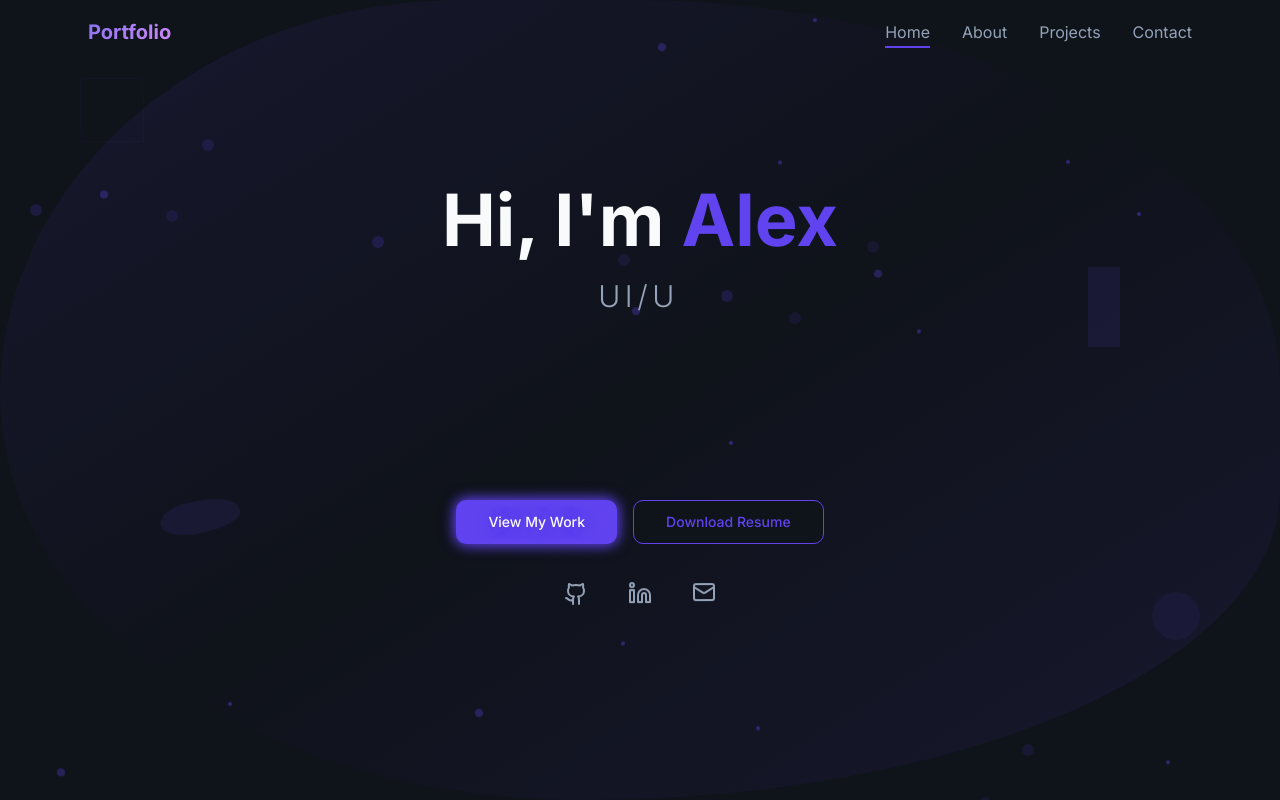
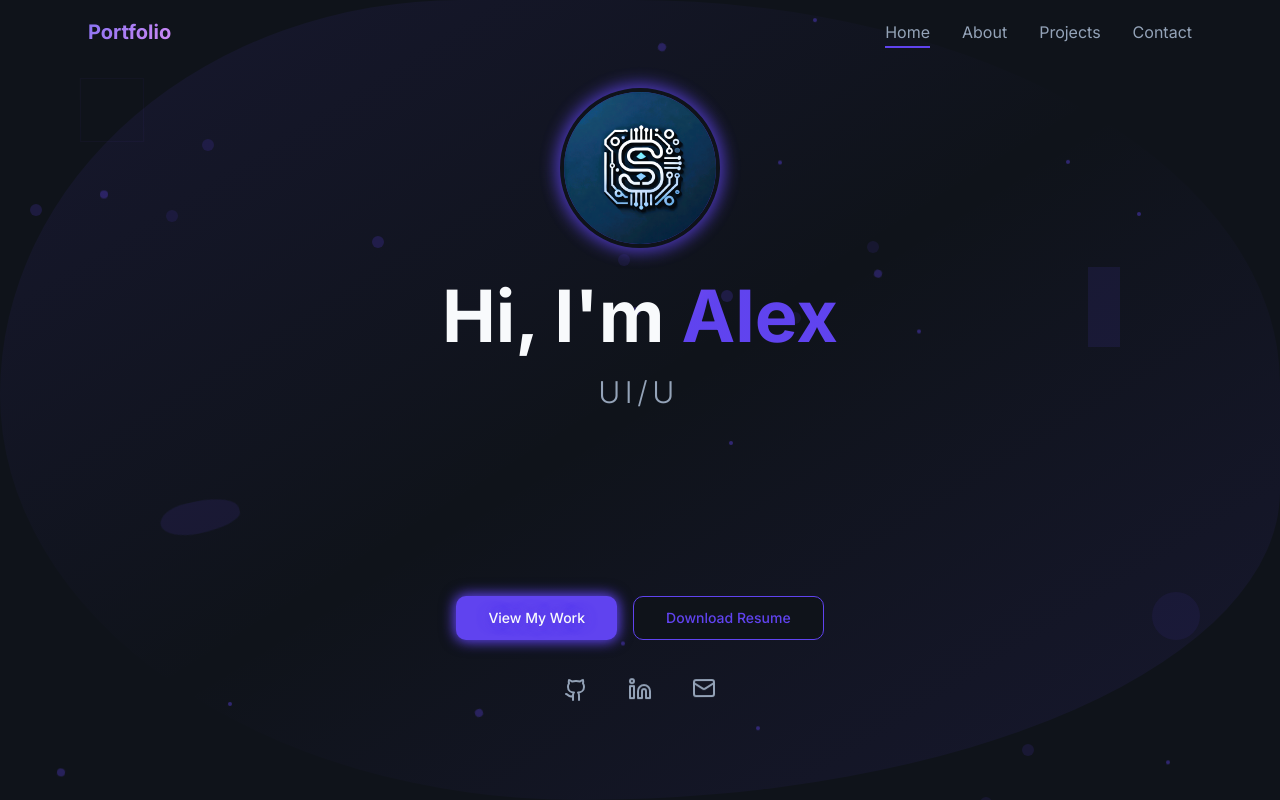
Before and after one commit to Fugitive-1640/digital-show-space, a React (Vite) app: page / in a window 1280 px wide. Built offline with nearby package versions, Linux system fonts and the light colour scheme.

Commit message:
Add unique visual elements
Enhance the portfolio with unique visual elements and animations to make it stand out.

```diff
--- a/src/components/Hero.tsx
+++ b/src/components/Hero.tsx
@@ -87,6 +87,32 @@ export const Hero = () => {
       />
 
       <div className="text-center space-y-8 z-10 max-w-4xl px-6">
+        {/* Profile Image/Logo Section */}
+        <div className="flex justify-center mb-8 opacity-0 animate-[fadeInUp_1s_ease-out_0.1s_forwards]">
+          <div className="relative group">
+            {/* Rotating border effect */}
+            <div className="absolute -inset-1 bg-gradient-to-r from-primary via-accent to-primary rounded-full blur opacity-75 group-hover:opacity-100 transition duration-1000 group-hover:duration-200 animate-[spin_3s_linear_infinite]"></div>
+
+            {/* Profile image container */}
+            <div className="relative w-32 h-32 md:w-40 md:h-40 rounded-full overflow-hidden border-4 border-background transform transition-all duration-500 group-hover:scale-110 hover-glow magnetic-hover">
+              <img
+                src="/lovable-uploads/0afa7303-3e33-47bb-9162-6e0152af65b1.png"
+                alt="Profile"
+                className="w-full h-full object-cover animated-gradient-overlay"
+              />
+
+              {/* Overlay effect */}
+              <div className="absolute inset-0 bg-gradient-to-t from-primary/20 via-transparent to-accent/20 opacity-0 group-hover:opacity-100 transition-opacity duration-500"></div>
+
+              {/* Floating tech elements around the image */}
+              <div className="absolute -top-2 -right-2 w-6 h-6 bg-primary rounded-full animate-ping opacity-75"></div>
+              <div className="absolute -bottom-2 -left-2 w-4 h-4 bg-accent rounded-full animate-pulse"></div>
+              <div className="absolute top-1/2 -right-4 w-2 h-2 bg-primary/60 rounded-full floating-element"></div>
+              <div className="absolute top-1/4 -left-4 w-3 h-3 bg-accent/60 rounded-full wiggle-animation"></div>
+            </div>
+          </div>
+        </div>
+
         <div className="space-y-4">
           <h1 className="text-5xl md:text-7xl font-bold opacity-0 animate-[fadeInUp_1s_ease-out_0.2s_forwards] hover-glow">
             Hi, I'm <span className="animated-gradient-text inline-block wiggle-animation">Alex</span>
--- a/src/index.css
+++ b/src/index.css
@@ -1,4 +1,3 @@
-
 @tailwind base;
 @tailwind components;
 @tailwind utilities;
@@ -519,3 +518,144 @@
 .stagger-delay-3 { animation-delay: 0.3s; }
 .stagger-delay-4 { animation-delay: 0.4s; }
 .stagger-delay-5 { animation-delay: 0.5s; }
+
+/* Unique profile image animations */
+.animated-gradient-overlay {
+  position: relative;
+}
+
+.animated-gradient-overlay::before {
+  content: '';
+  position: absolute;
+  top: 0;
+  left: -100%;
+  width: 100%;
+  height: 100%;
+  background: linear-gradient(90deg, transparent, rgba(255, 255, 255, 0.2), transparent);
+  transition: left 0.5s;
+}
+
+.animated-gradient-overlay:hover::before {
+  left: 100%;
+}
+
+/* Tech-inspired hexagonal pattern overlay */
+.tech-pattern {
+  background-image:
+    radial-gradient(circle at 25px 25px, hsl(var(--primary) / 0.1) 2%, transparent 50%),
+    radial-gradient(circle at 75px 75px, hsl(var(--accent) / 0.1) 2%, transparent 50%);
+  background-size: 100px 100px;
+  animation: techPattern 20s linear infinite;
+}
+
+@keyframes techPattern {
+  0% { background-position: 0 0, 50px 50px; }
+  100% { background-position: 100px 100px, 150px 150px; }
+}
+
+/* Circuit board inspired animation */
+.circuit-animation {
+  background: linear-gradient(90deg,
+    transparent 0%,
+    hsl(var(--primary) / 0.3) 50%,
+    transparent 100%);
+  background-size: 200% 100%;
+  animation: circuitFlow 3s ease-in-out infinite;
+}
+
+@keyframes circuitFlow {
+  0%, 100% { background-position: -200% 0; }
+  50% { background-position: 200% 0; }
+}
+
+/* Enhanced rotating border */
+@keyframes spinGlow {
+  0% {
+    transform: rotate(0deg);
+    filter: hue-rotate(0deg);
+  }
+  100% {
+    transform: rotate(360deg);
+    filter: hue-rotate(360deg);
+  }
+}
+
+/* Profile image specific enhancements */
+.profile-container {
+  position: relative;
+}
+
+.profile-container::after {
+  content: '';
+  position: absolute;
+  top: -50%;
+  left: -50%;
+  width: 200%;
+  height: 200%;
+  background: conic-gradient(
+    from 0deg,
+    transparent,
+    hsl(var(--primary) / 0.1),
+    transparent,
+    hsl(var(--accent) / 0.1),
+    transparent
+  );
+  animation: conicSpin 8s linear infinite;
+  z-index: -1;
+  border-radius: 50%;
+}
+
+@keyframes conicSpin {
+  0% { transform: rotate(0deg); }
+  100% { transform: rotate(360deg); }
+}
+
+/* Data flow animation around profile */
+.data-stream {
+  position: absolute;
+  width: 2px;
+  height: 2px;
+  background: hsl(var(--primary));
+  border-radius: 50%;
+  opacity: 0;
+  animation: dataStream 4s linear infinite;
+}
+
+@keyframes dataStream {
+  0% {
+    opacity: 0;
+    transform: rotate(0deg) translateX(80px) scale(0);
+  }
+  10% {
+    opacity: 1;
+    transform: rotate(36deg) translateX(80px) scale(1);
+  }
+  90% {
+    opacity: 1;
+    transform: rotate(324deg) translateX(80px) scale(1);
+  }
+  100% {
+    opacity: 0;
+    transform: rotate(360deg) translateX(80px) scale(0);
+  }
+}
+
+/* Holographic effect */
+.holographic {
+  background: linear-gradient(45deg,
+    hsl(var(--primary) / 0.1) 0%,
+    hsl(var(--accent) / 0.1) 25%,
+    hsl(280, 84%, 68% / 0.1) 50%,
+    hsl(var(--accent) / 0.1) 75%,
+    hsl(var(--primary) / 0.1) 100%
+  );
+  background-size: 400% 400%;
+  animation: holographicShift 6s ease-in-out infinite;
+}
+
+@keyframes holographicShift {
+  0%, 100% { background-position: 0% 0%; }
+  25% { background-position: 100% 0%; }
+  50% { background-position: 100% 100%; }
+  75% { background-position: 0% 100%; }
+}
```
Also changed, not shown: public/lovable-uploads/0afa7303-3e33-47bb-9162-6e0152af65b1.png (added).
